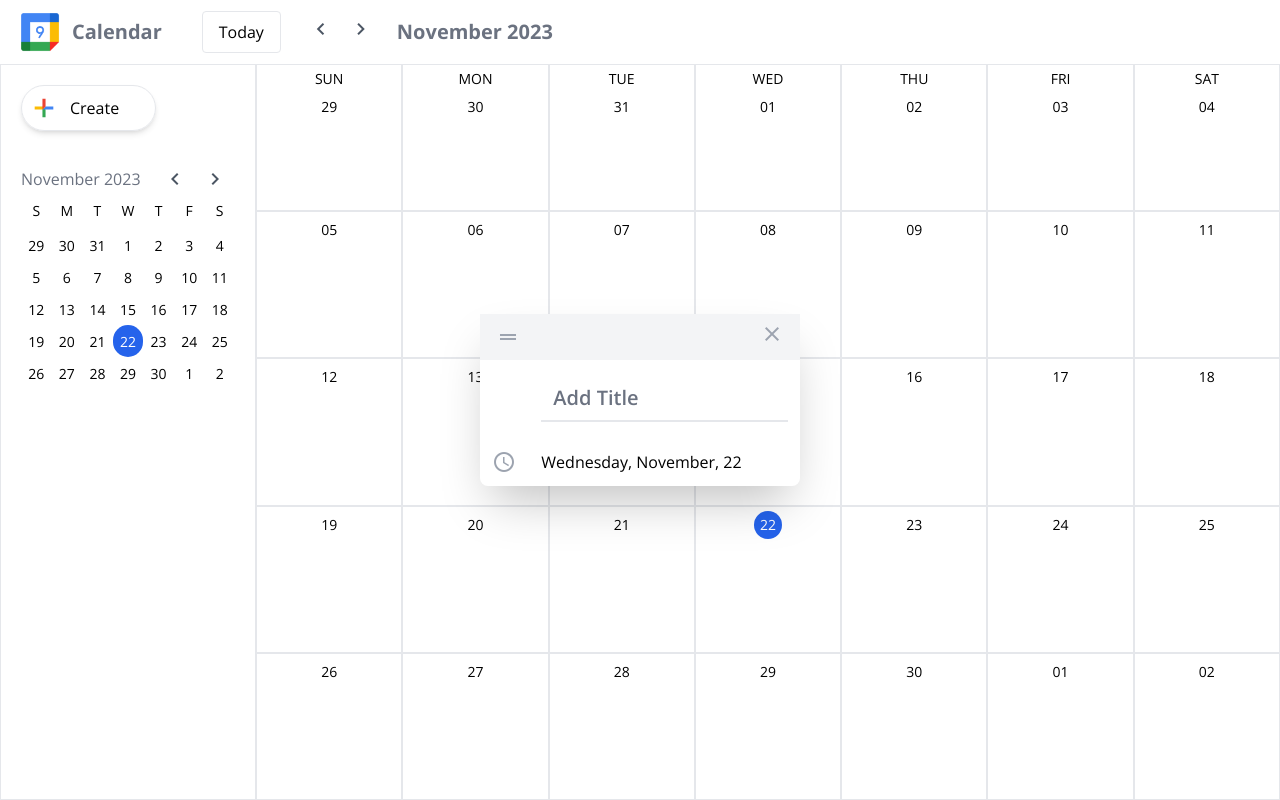
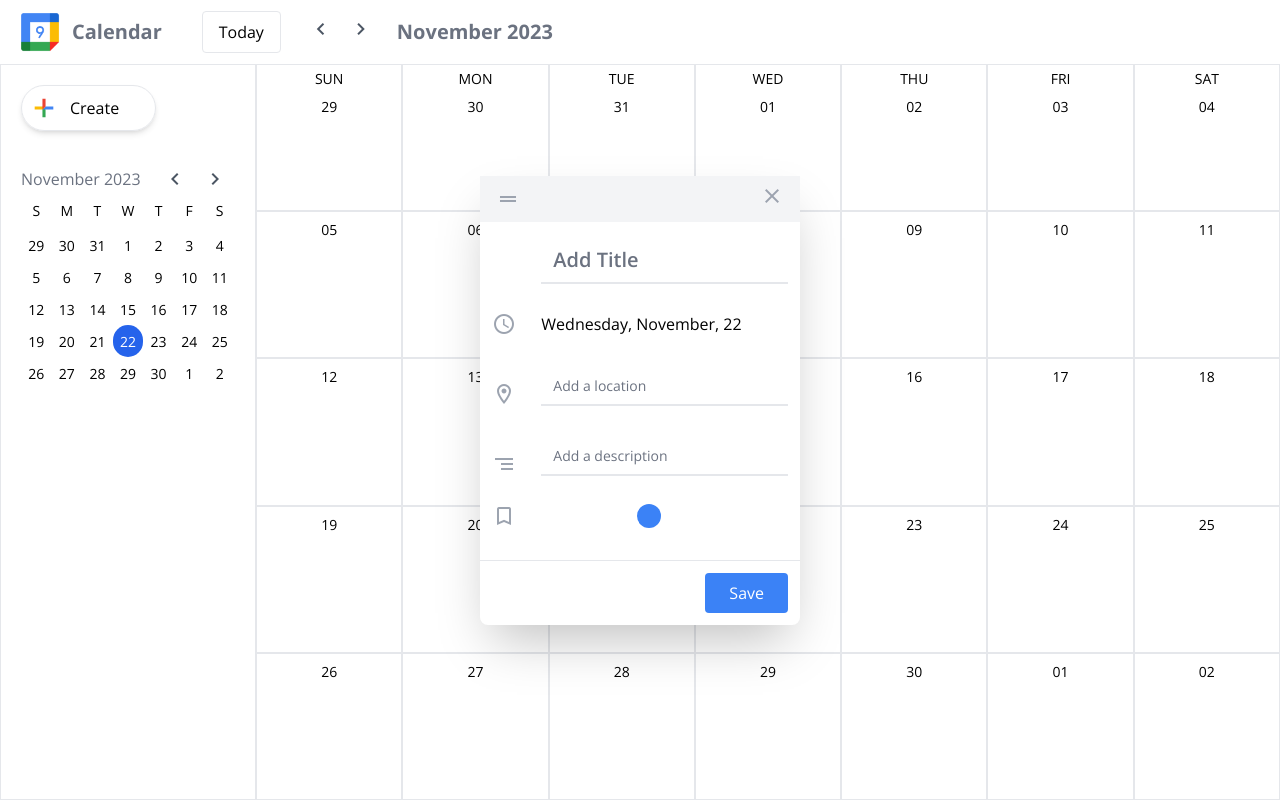
Before and after one commit to jaysqvl/calendar-website, a React (Create React App) app: page / in a window 1280 px wide. Both pictures are taken after a click on the button "Create". Built offline with nearby package versions, Linux system fonts and the light colour scheme.

Commit message:
Fixed event bugs

```diff
--- a/src/components/Day.js
+++ b/src/components/Day.js
@@ -1,7 +1,16 @@
 import dayjs from 'dayjs'
-import React from 'react'
+import React, { useContext, useState, useEffect } from 'react'
+import GlobalContext from '../context/GlobalContext';
 
 export default function Day({day, rowIdx}) {
+  const [dayEvents, setDayEvents] = useState([]);
+  const { setDaySelected, setShowEventModel, savedEvents, setSelectedEvent } = useContext(GlobalContext)
+
+  useEffect(() => {
+    const events = savedEvents.filter(evt => dayjs(evt.day).format("DD-MM-YY") === day.format("DD-MM-YY"))
+    setDayEvents(events)
+  }, [savedEvents, day])
+
   function getCurrentDayClass() {
       return day.format("DD-MM-YY") === dayjs().format("DD-MM-YY")
         ? "bg-blue-600 text-white rounded-full w-7"
@@ -10,6 +19,7 @@
 
   return (
     <div className="border border-gray-200 flex flex-col">
+        {/* Day Number Header */}
         <header className="flex flex-col items-center">
             {rowIdx === 0 && (
             <p className="text-sm mt-1">
@@ -19,6 +29,22 @@
                 {day.format('DD')}
             </p>
         </header>
+        {/* Events */}
+        <div className="flex-1 cursor-pointer" onClick={() => {
+          setDaySelected(day)
+          setShowEventModel(true)
+        }}>
+          {dayEvents.map((evt, idx) => (
+            <div
+              key={idx}
+              onClick={() => setSelectedEvent(evt)}
+              className={`bg-${evt.label}-200 p-1 mr-3 text-gray-600 text-sm rounded mb-1 truncate`}
+            >
+              {evt.title}
+            </div>
+
+          ))}
+        </div>
     </div>
   )
 }
--- a/src/components/EventModel.js
+++ b/src/components/EventModel.js
@@ -1,9 +1,44 @@
 import React, { useContext, useState } from 'react'
 import GlobalContext from '../context/GlobalContext';
 
+const labelsClasses = ["indigo", "gray", "green", "blue", "red", "purple"];
+
 export default function EventModel() {
-  const [title, setTitle] = useState('')
-  const { setShowEventModel, daySelected} = useContext(GlobalContext)
+  const { setShowEventModel, daySelected, dispatchCalEvent, selectedEvent} = useContext(GlobalContext)
+
+  const [title, setTitle] = useState(selectedEvent ? selectedEvent.title : "")
+  const [location, setLocation] = useState(selectedEvent ? selectedEvent.location : "")
+  const [description, setDescription] = useState(selectedEvent ? selectedEvent.description : "")
+  const [selectedLabel, setSelectedLabel] = useState(
+    selectedEvent
+    ? labelsClasses.find((lbl) => lbl === selectedEvent.label)
+    : labelsClasses[0]
+  );
+
+  function handleSubmit(e) {
+    e.preventDefault()
+    const calendarEvent = {
+        title,
+        location,
+        description,
+        label: selectedLabel,
+        day: daySelected.valueOf(),
+        id: selectedEvent ? selectedEvent.id : Date.now()
+    }
+    if (selectedEvent) {
+        dispatchCalEvent({type: 'update', payload: calendarEvent});
+    } else {
+        dispatchCalEvent({type: 'push', payload: calendarEvent});
+    }
+
+    // Reset form fields
+    setTitle('');
+    setLocation('');
+    setDescription('');
+    setSelectedLabel(labelsClasses[0]);
+
+    setShowEventModel(false);
+  }
 
   return (
     <div className="h-screen w-full fixed left-0 top-0 flex justify-center items-center">
@@ -12,6 +47,20 @@
                 <span className="material-icons-outlined text-gray-400">
                     drag_handle
                 </span>
+
+                <div>
+                    {selectedEvent !== null && (
+                        <span
+                            onClick={() => {dispatchCalEvent({type: "delete", payload: selectedEvent});
+                            setShowEventModel(false);
+                        }}
+                            className="material-icons-outlined text-gray-400"
+                        >
+                            delete
+                        </span>
+                    )}
+                </div>
+
                 <button onClick={() => {setShowEventModel(false)}}>
                     <span className="material-icons-outlined text-gray-400">
                         close
@@ -35,8 +84,51 @@
                     <p>
                        {daySelected.format("dddd, MMMM, DD")}
                     </p>
+                    <span className="material-icons-outlined text-gray-400">
+                        location_on
+                    </span>
+                    <input  type="text"
+                            name="location"
+                            placeholder="Add a location"
+                            value={location}
+                            required
+                            className="pt-3 border-0 text-gray-600 text-sm pb-2 w-full border-b-2 border-gray-200 focus:outline-none focus:ring-0 focus:border-blue-500"
+                            onChange={(e) => setLocation(e.target.value)}>
+                    </input>
+                    <span className="material-icons-outlined text-gray-400">
+                        segment
+                    </span>
+                    <input  type="text"
+                            name="description"
+                            placeholder="Add a description"
+                            value={description}
+                            className="pt-3 border-0 text-gray-600 text-sm pb-2 w-full border-b-2 border-gray-200 focus:outline-none focus:ring-0 focus:border-blue-500"
+                            onChange={(e) => setDescription(e.target.value)}>
+                    </input>
+                    <span className="material-icons-outlined text-gray-400">
+                        bookmark_border
+                    </span>
+                    <div className="flex gap-x-2">
+                        {labelsClasses.map((lblClass, i) =>
+                            <span key={i}
+                                onClick={() => {setSelectedLabel(lblClass)}}
+                                className={`bg-${lblClass}-500 w-6 h-6 rounded-full flex items-center justify-center cursor-pointer`}>
+                                    {selectedLabel === lblClass && (
+                                <span className="material-icons-outlined text-white text-sm">
+                                    check
+                                </span>)}
+                            </span>
+                        )}
+                    </div>
                 </div>
             </div>
+            <footer className="flex justify-end border-t p-3 mt-5">
+                <button type="submit"
+                        onClick={handleSubmit}
+                        className="bg-blue-500 hover:bg-blue-600 px-6 py-2 rounded text-white">
+                    Save
+                </button>
+            </footer>
         </form>
     </div>
   );
--- a/src/context/ContextWrapper.js
+++ b/src/context/ContextWrapper.js
@@ -1,18 +1,49 @@
-import React, { useState, useEffect } from 'react'
+import React, { useState, useEffect, useReducer } from 'react'
 import GlobalContext from './GlobalContext'
 import dayjs from 'dayjs'
+
+function savedEventsReducer(state, {type, payload}) {
+  switch (type) {
+    case "push":
+      return [...state, payload];
+    case "update":
+      return state.map(evt => evt.id === payload.id ? payload : evt);
+    case "delete":
+      return state.filter((evt) => evt.id !== payload.id);
+    default:
+      throw new Error();
+  }
+}
+
+function initEvents() {
+  const storageEvents = localStorage.getItem('savedEvents')
+  const parsedEvents = storageEvents ? JSON.parse(storageEvents) : [];
+  return parsedEvents
+}
 
 export default function ContextWrapper(props) {
   const [monthIndex, setMonthIndex] = useState(dayjs().month());
   const [smallCalendarMonth, setSmallCalendarMonth] = useState(null);
   const [daySelected, setDaySelected] = useState(dayjs());
   const [showEventModel, setShowEventModel] = useState(false);
+  const [selectedEvent, setSelectedEvent] = useState(null)
+  const [savedEvents, dispatchCalEvent] = useReducer(savedEventsReducer, [], initEvents);
+
+  useEffect(() => {
+    localStorage.setItem('savedEvents', JSON.stringify(savedEvents))
+  }, [savedEvents])
 
   useEffect(() => {
     if (smallCalendarMonth !== null) {
       setMonthIndex(smallCalendarMonth)
     }
   }, [smallCalendarMonth])
+
+  useEffect(() => {
+    if (!showEventModel) {
+      setSelectedEvent(null);
+    }
+  }, [showEventModel]);
 
   useEffect(() => {
     if (daySelected !== null) {
@@ -31,6 +62,10 @@
         setDaySelected,
         showEventModel,
         setShowEventModel,
+        selectedEvent,
+        setSelectedEvent,
+        savedEvents,
+        dispatchCalEvent,
         }}
       >
         {props.children}
--- a/src/context/GlobalContext.js
+++ b/src/context/GlobalContext.js
@@ -9,6 +9,10 @@
     setDaySelected: (day) => {},
     showEventModel: false,
     setShowEventModel: () => {},
+    selectedEvent: null,
+    setSelectedEvent: () => {},
+    savedEvents: [],
+    dispatchCalEvent: ({type, payload}) => {},
 });
 
 export default GlobalContext;
```
Also changed, not shown: src/components/CreateEventButton.js (line endings or trailing spaces).
